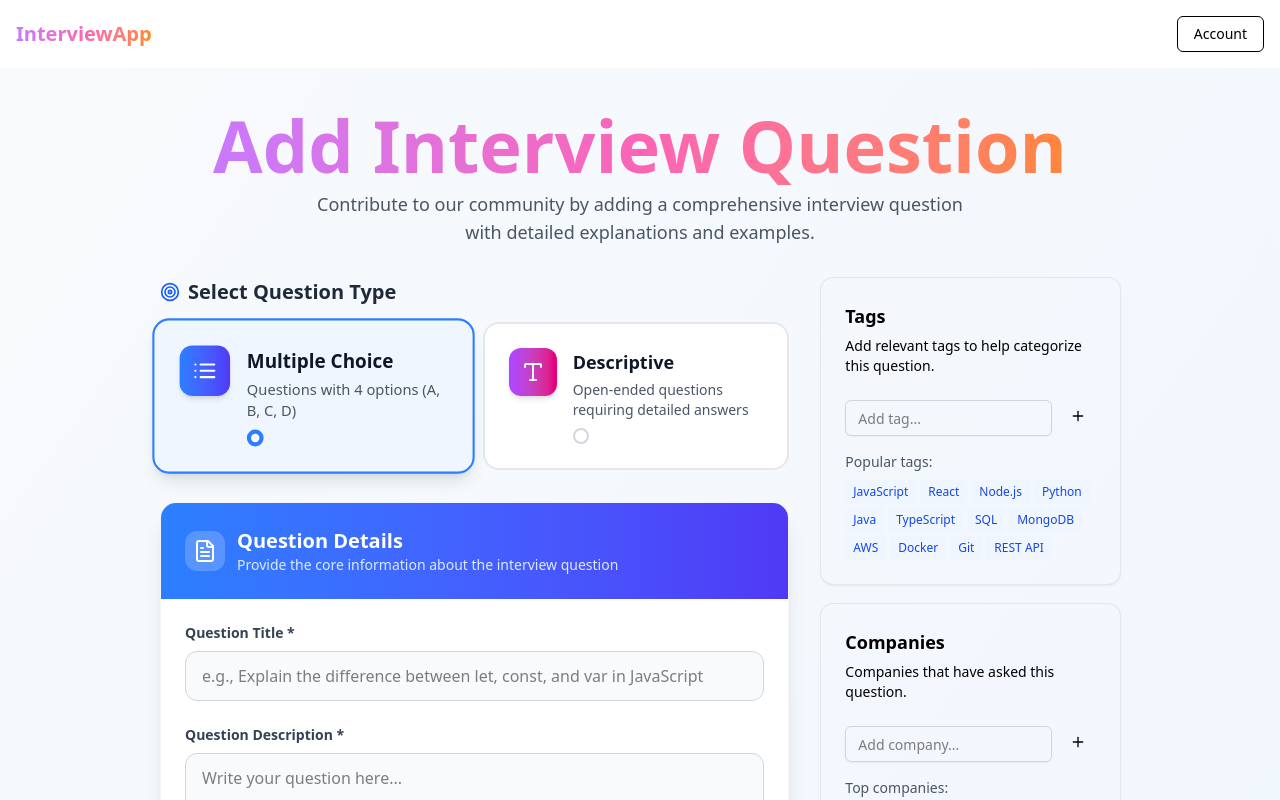
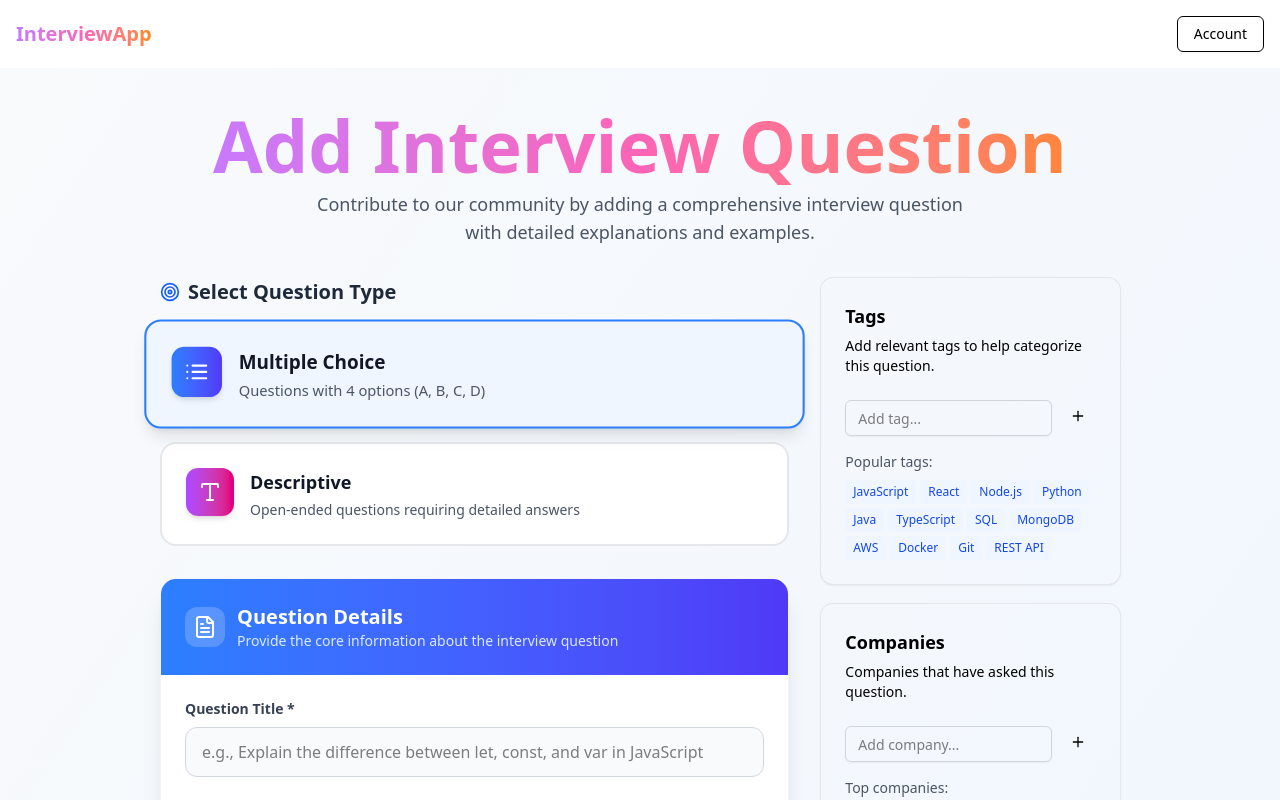
Before and after one commit to MuhammadSaidulislam/interview-application, a Next.js app: page /add-question in a window 1280 px wide. Shown: the top 800 px of the page. Built offline with nearby package versions, Linux system fonts and the light colour scheme.

Commit message:
add question page update

```diff
--- a/src/app/add-question/page.tsx
+++ b/src/app/add-question/page.tsx
@@ -261,23 +261,13 @@ const page = () => {
                   <Target className="w-5 h-5 text-blue-600" />
                   Select Question Type
                 </h2>
-                <div className="grid grid-cols-1 md:grid-cols-2 gap-4">
+                <div className="flex flex-col gap-4">
                   {questionTypes.map((type) => {
                     const Icon = type.icon;
+                    const isSelected = questionType === type.id;
                     return (
-                      <label key={type.id} className="cursor-pointer group">
-                        <input
-                          type="radio"
-                          name="questionType"
-                          value={type.id}
-                          checked={questionType === type.id}
-                          onChange={(e) => setQuestionType(e.target.value)}
-                          className="sr-only"
-                        />
-                        <div className={`p-6 rounded-2xl border-2 transition-all duration-300 ${questionType === type.id
-                          ? 'border-blue-500 bg-blue-50 shadow-lg scale-105'
-                          : 'border-gray-200 bg-white hover:border-blue-300 hover:shadow-md'
-                          }`}>
+                      <label key={type.id} onClick={() => setQuestionType(type.id)} className="cursor-pointer group block" >
+                        <div className={`p-6 rounded-2xl border-2 transition-all duration-300 ${isSelected ? "border-blue-500 bg-blue-50 shadow-lg scale-105" : "border-gray-200 bg-white hover:border-blue-300 hover:shadow-md"}`} >
                           <div className="flex items-start gap-4">
                             <div className={`p-3 rounded-xl bg-gradient-to-r ${type.gradient} shadow-md`}>
                               <Icon className="w-6 h-6 text-white" />
@@ -285,14 +275,6 @@ const page = () => {
                             <div className="flex-1">
                               <h3 className="font-semibold text-lg text-gray-900 mb-1">{type.title}</h3>
                               <p className="text-gray-600 text-sm">{type.description}</p>
-                              <div className={`mt-2 w-4 h-4 rounded-full border-2 ${questionType === type.id
-                                ? 'border-blue-500 bg-blue-500'
-                                : 'border-gray-300'
-                                } transition-colors duration-200`}>
-                                {questionType === type.id && (
-                                  <div className="w-2 h-2 bg-white rounded-full m-0.5"></div>
-                                )}
-                              </div>
                             </div>
                           </div>
                         </div>
```
